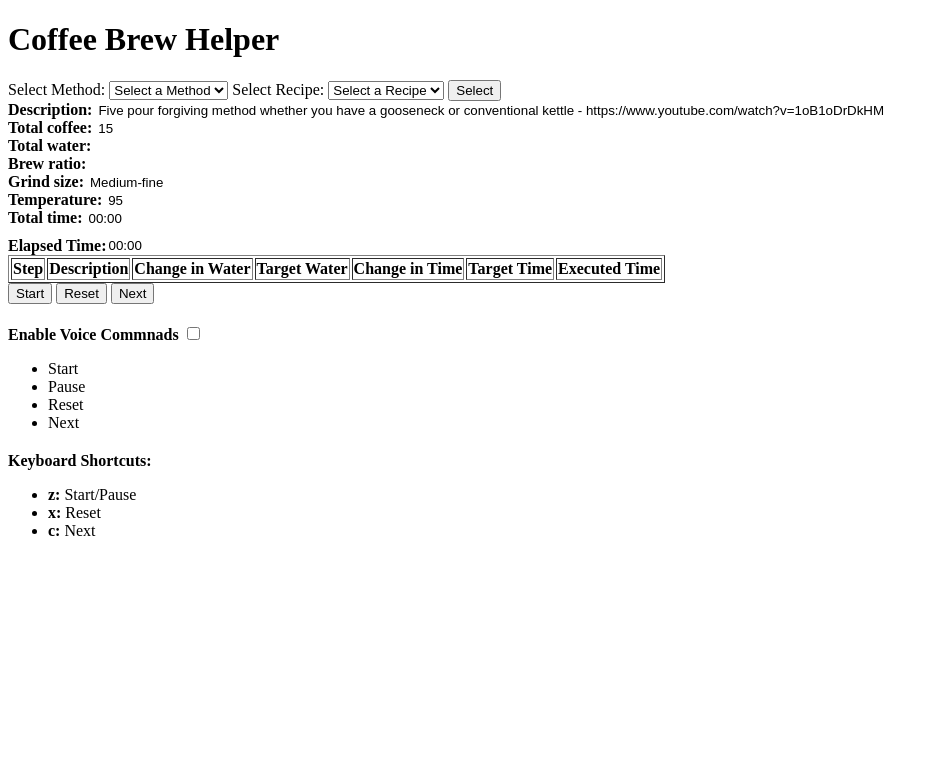
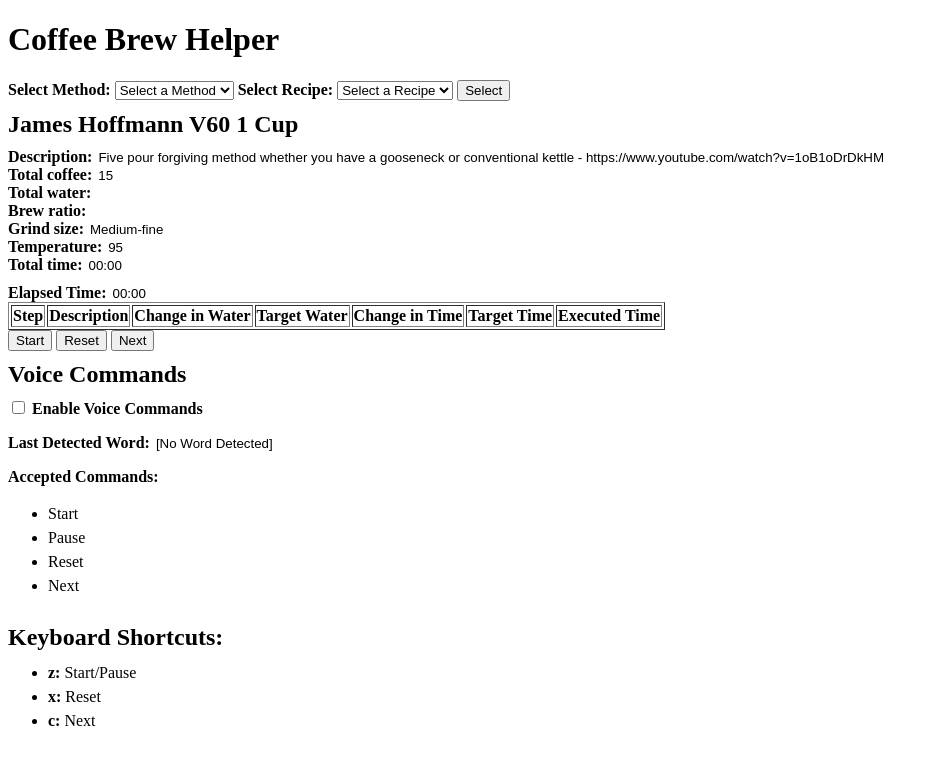
Before and after one commit to daniel-wai/CoffeeBrewHelperWeb, a Django app: template coffee/brewhelper/templates/home.html in a window 1280 px wide. Shown: the top 765 px of the page, without its empty margins (0-938 px from the left). Run offline with Django 5.2, Linux system fonts and the light colour scheme; the template is opened without the code that fills it: values that come from a table or form of the project are taken from there, others are empty; data comes from the database, SQL or seed files in the repository.

Commit message:
Fix the labelling and styling across the app to more easily maintained and understandable.

```diff
--- a/coffee/brewhelper/templates/home.html
+++ b/coffee/brewhelper/templates/home.html
@@ -7,38 +7,54 @@
     <title>Coffee Brew Helper</title>
     <!-- Add any CSS links, meta tags, or other head elements here -->
     <style>
+        /* Key Test Output*/
         .highlighted-step {
             /* Add your CSS styling for highlighting here */
             background-color: yellow; /* Example: Highlight the step with a yellow background */
         }
-        /* General information styling */
-        .general-info {
+        .elapsed-time {
+            margin-top: 10px;
+        }
+
+        /* Header styling */
+        h2 {
+            margin-top: 10px;
+            margin-bottom: 10px; /* Reduce space below section headers */
+        }
+
+        /* Section Styling */
+        .section {
             display: flex;
             flex-direction: column;
         }
-        .general-info input[type="text"] {
+
+        /* List Styling */
+        ul {
+            margin-top: 0px;
+            line-height: 1.5; /* Adjust line spacing within sections */
+        }
+
+        /* Paragraph styling */
+        p {
+            margin-top: 0px;
+        }
+
+        /* Input Styling */
+        input[type="text"] {
             background: none;
             border: none;
             outline: none;
-            /* Additional styling if needed */
-        }
-        .general-info label{
-            font-weight: bold;
-        }
-        .notes {
-            margin-top: 20px
-        }
-        /* Specific element styling*/
-        #recipe-description {
             width: 80%;
         }
-        #recipe-coffee-grind-size{
-            width: 80%;
+
+        /* Label Styling */
+        label {
+            font-weight: bold;
+            margin: 0;
+            padding: 0;
         }
-        #elapsed-time-label {
-            display: flex;
-            align-items: center;
-        }
+
+
     </style>
 </head>
 <body>
@@ -62,7 +78,8 @@
     </form>
 
     {% if selected_recipe %}
-        <div class="general-info">
+        <div class="section">
+            <h2>{{selected_recipe.name}}</h2>
             <!-- Element to display recipe header info -->
             <label id = "recipe-description-label" for="recipe-description">
                 <span>Description: </span>
@@ -93,10 +110,12 @@
                 <input type ="text" id="recipe-target-total-time" readonly value="{{ selected_recipe.target_total_time }}">
             </label>
             <!-- Element to display elapsed time -->
-            <label id = "elapsed-time-label" for="elapsed-time" style="margin-top: 10px">
+            <div class="elapsed-time">
+                <label id = "elapsed-time-label" for="elapsed-time">
                     <span>Elapsed Time: </span>
                     <input type="text" id="elapsed-time" readonly value="00:00">
                 </label>
+            </div>
         </div>
 
         <table border="1" id="brewing-steps">
@@ -125,7 +144,6 @@
                 {% endfor %}
             </tbody>
         </table>
-    {% endif %}
 
     <!-- Buttons for controlling the timer -->
     <button id="startPauseButton" onclick="toggleTimer()">Start</button>
@@ -133,29 +151,44 @@
     <button onclick="onNextClicked()">Next</button>
 
     <!-- Voice commands -->
-    <div class="notes">
+    <div class="section">
+        <h2>Voice Commands</h2>
         <p><!-- Checkbox for toggling voice commands feature -->
             <label for="toggleVoiceCommands">
-                <span><strong>Enable Voice Commnads</strong></span>
                 <input type ="checkbox" id="toggleVoiceCommands" onchange="toggleVoiceCommands()">
+                <span><strong>Enable Voice Commands</strong></span>
             </label>
         </p>
-        <ul>
+        <p class="detected-voice-command-label">
+            <label for="detected-voice-command"><span>Last Detected Word: </span></label>
+            <input type="text" id="detected-voice-command" readonly value="">
+        </p>
+        <p class="voice-command-list-title-label"><label>Accepted Commands:</label></p>
+        <ul class="voice-command-list">
             <li>Start</li>
             <li>Pause</li>
             <li>Reset</li>
             <li>Next</li>
         </ul>
     </div>
+
     <!-- Keyboard shortcuts note -->
-    <div class="notes">
-        <p><strong>Keyboard Shortcuts:</strong></p>
-        <ul>
+    <div class="section">
+        <h2>Keyboard Shortcuts:</h2>
+        <div class="keyboard-shortcut-info">
+            <ul class="keyboard-shortcut-list">
                 <li><strong>z:</strong> Start/Pause</li>
                 <li><strong>x:</strong> Reset</li>
                 <li><strong>c:</strong> Next</li>
             </ul>
         </div>
+    </div>
+
+    {% else %}
+    <div class="section">
+        <h2>[No Recipe Selected]</h2>
+    </div>
+    {% endif %}
 
     <!-- Add any JavaScript scripts or other body elements here -->
     <script>
@@ -252,30 +285,35 @@
                 }
             });
 
-            // Initialize speech recognition
-            initSpeechRecognition();
+            // Initialize voice commands
+            initVoiceCommands();
         });
-        // Speech Recognition ///////////////////////////////////////////////////////////
-        let speechRecognition;
-        // Function to initialize speech recognition
-        function initSpeechRecognition() {
+        // voice commands for Voice Commands ///////////////////////////////////////////////////////////
+        let voiceCommands;
+        // Function to initialize voice commands
+        function initVoiceCommands() {
             // Check browser support for SpeechRecognition
             if ('SpeechRecognition' in window || 'webkitSpeechRecognition' in window) {
-                speechRecognition = new (window.SpeechRecognition || window.webkitSpeechRecognition)();
+                voiceCommands = new (window.SpeechRecognition || window.webkitSpeechRecognition)();
 
-                // Configure speech recognition
-                speechRecognition.continuous = false; // Enable continuous recognition
-                speechRecognition.lang = 'en-US'; // Set the language
-                speechRecognition.interimResults = false; // Set to true for interim results
+                // Configure voice commands
+                voiceCommands.continuous = false; // Enable continuous recognition
+                voiceCommands.lang = 'en-US'; // Set the language
+                voiceCommands.interimResults = false; // Set to true for interim results
 
                 // Define commands and associate with functions
                 isAutoRestart = true;
 
-                speechRecognition.onresult = event => {
+                voiceCommands.onresult = event => {
                     const lastResultIndex = event.results.length - 1;
                     const speechResult = event.results[lastResultIndex][0].transcript.toLowerCase();
 
-                    switch (speechResult) {
+                    // Split the speechResult into words and extract the last word spoken
+                    const words = speechResult.split(' ');
+                    const lastWord = words[words.length - 1];
+
+                    // Compare last word to accepted list of commands
+                    switch (lastWord) {
                         case 'start':
                         case 'pause':
                             toggleTimer(); // Start/Pause operation
@@ -289,10 +327,12 @@
                         default:
                             break;
                     }
+                    // Update user with last word detected
+                    updateDetectedVoiceCommand(lastWord)
                 };
 
                 // Handle errors and other events
-                speechRecognition.onerror = event => {
+                voiceCommands.onerror = event => {
                     switch(event.error){
                         case 'not-allowed':
                         case 'service-not-allowed':
@@ -300,35 +340,43 @@
                             isAutoRestart = false;
                             break;
                     }
-                    console.error('Speech recognition error:', event.error);
+                    console.error('voice commands error:', event.error);
                 };
 
-                // Start/stop speech recognition based on checkbox state
+                // Start/stop voice commands based on checkbox state
                 toggleVoiceCommands();
 
                 // Restart recognition after it ends to enable continuous listening
-                speechRecognition.onend = () => {
+                voiceCommands.onend = () => {
+                    //updateDetectedVoiceCommand(); //clear shown detected command
                     if (isAutoRestart){
-                        speechRecognition.start(); // Restart recognition after it ends
+                        voiceCommands.start(); // Restart recognition after it ends
                     }
                 };
             } else {
-                console.log('Speech recognition not supported.');
+                console.log('voice commands not supported.');
             }
         }
-        // Function to toggle speech recognition based on checkbox state
+        // Function to toggle voice commands based on checkbox state
         function toggleVoiceCommands() {
-            if (speechRecognition) {
+            if (voiceCommands) {
                 const checkbox = document.getElementById('toggleVoiceCommands');
                 if (checkbox.checked) {
                     isAutoRestart = true;
-                    speechRecognition.start(); // Start speech recognition
+                    voiceCommands.start(); // Start voice commands
                 } else {
+                    updateDetectedVoiceCommand(); //clear shown detected command
                     isAutoRestart = false;
-                    speechRecognition.stop(); // Stop speech recognition
+                    voiceCommands.stop(); // Stop voice commands
                 }
             }
         }
+        // Function to update detected voice command in the input element, defaults to empty string (clear)
+        function updateDetectedVoiceCommand(detecedVoiceCommandResult = "[No Word Detected]") {
+            const detecedVoiceCommandInput = document.getElementById('detected-voice-command');
+            detecedVoiceCommandInput.value = detecedVoiceCommandResult ; // Update input value with speech recognition result
+        }
+
         ////////////////////////////////////////////////////////////////////////
         // Update time data in header info
         const recipeTargetTotalTime = document.getElementById('recipe-target-total-time');
```
Lines whose indentation alone changed are shown as unchanged.
